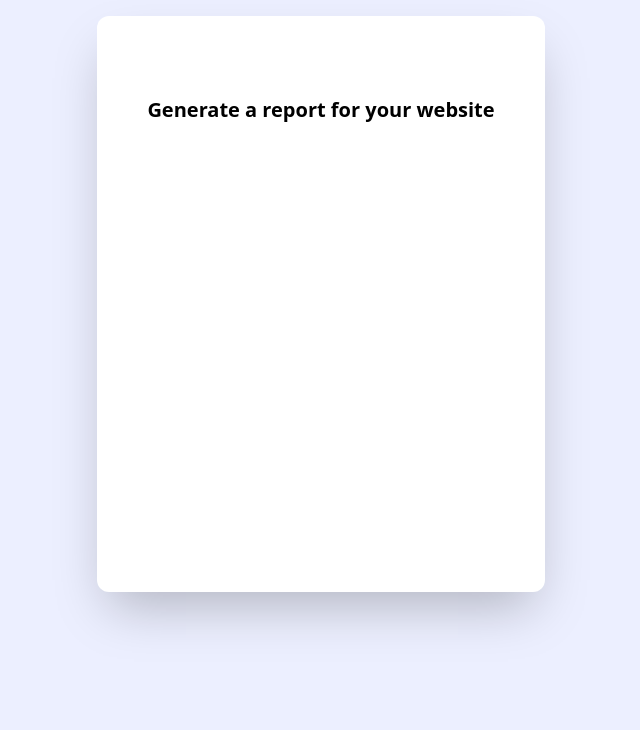
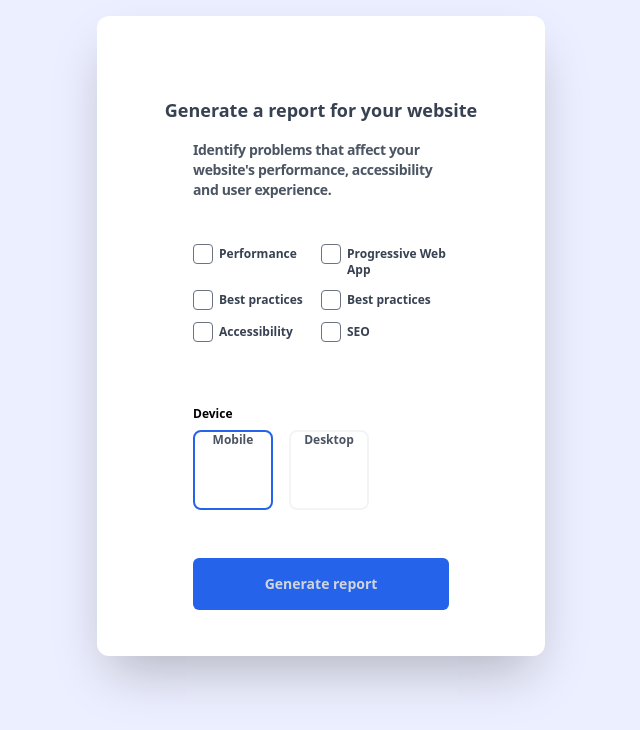
Before and after one commit to nasir-001/100-components, a Vue app: page /layout14 in a window 1280 px wide. Shown: the top 730 px of the page, without its empty margins (319-959 px from the left). Built offline with nearby package versions, Linux system fonts and the light colour scheme; the HTML template or start-up script is replaced by a standard one.

Commit message:
edit the style in the component 14

```diff
--- a/src/views/Layout14.vue
+++ b/src/views/Layout14.vue
@@ -1,8 +1,93 @@
 <template>
   <div class="bg-layout14backgroundColor h-screen">
-    <div class="bg-white w-3/8 mx-auto rounded-xl h-144 sticky top-4 shadow-2xl">
-      <div class="pt-20 font-semibold text-center text-xl">
+    <div class="bg-white w-3/8 mx-auto rounded-xl h-164 sticky top-4 shadow-2xl">
+      <div class="pt-20 font-bold text-gray-700 text-center text-lg">
         Generate a report for your website
+      </div>
+      <div class="mt-4 mx-24 text-sm font-semibold tracking-tight text-gray-600">
+        Identify problems that affect your website's performance, accessibility and user experience.
+      </div>
+      <div class="mx-24 mt-10">
+        <div class="flex justify-between">
+          <div class="flex justify-start w-1/2">
+            <div class="">
+              <input type="checkbox" value="check" class="rounded w-5 h-5 mr-1.5" />
+            </div>
+            <div class="text-xs mt-1.5 font-semibold text-gray-700">
+              Performance
+            </div>
+          </div>
+          <div class="flex justify-start w-1/2">
+            <div class="">
+              <input type="checkbox" value="check" class="rounded w-5 h-5 mr-1.5" />
+            </div>
+            <div class="text-xs mt-1.5 font-semibold text-gray-700">
+              Progressive Web App
+            </div>
+          </div>
+        </div>
+        <div class="flex justify-between mt-2">
+          <div class="flex justify-start w-1/2">
+            <div class="">
+              <input type="checkbox" value="check" class="rounded w-5 h-5 mr-1.5" />
+            </div>
+            <div class="text-xs mt-1.5 font-semibold text-gray-700">
+              Best practices
+            </div>
+          </div>
+          <div class="flex justify-start w-1/2">
+            <div class="">
+              <input type="checkbox" value="check" class="rounded w-5 h-5 mr-1.5" />
+            </div>
+            <div class="text-xs mt-1.5 font-semibold text-gray-700">
+              Best practices
+            </div>
+          </div>
+        </div>
+        <div class="flex justify-between mt-2">
+          <div class="flex justify-start w-1/2">
+            <div class="">
+              <input type="checkbox" value="check" class="rounded w-5 h-5 mr-1.5" />
+            </div>
+            <div class="text-xs mt-1.5 font-semibold text-gray-700">
+              Accessibility
+            </div>
+          </div>
+          <div class="flex justify-start w-1/2">
+            <div class="">
+              <input type="checkbox" value="check" class="rounded w-5 h-5 mr-1.5" />
+            </div>
+            <div class="text-xs mt-1.5 font-semibold text-gray-700">
+              SEO
+            </div>
+          </div>
+        </div>
+      </div>
+      <div class="mx-24 mt-16">
+        <div class="text-xs font-bold">
+          Device
+        </div>
+        <div class="flex justify-start">
+          <div class="w-20 mr-2 border-2 border-layout14buttonColor h-20 rounded-lg mt-2">
+            <div class="">
+
+            </div>
+            <div class="text-xs text-gray-600 font-semibold text-center">
+              Mobile
+            </div>
+          </div>
+          <div class="w-20 ml-2 border-2 border-gray-100 h-20 rounded-lg mt-2">
+            <div class="">
+
+            </div>
+            <div class="text-xs text-gray-600 font-semibold text-center">
+              Desktop
+            </div>
+          </div>
+        </div>
+      </div>
+      <div class="mx-24 mt-12 py-4 rounded-md bg-layout14buttonColor text-gray-300 font-semibold text-center text-sm">
+        Generate report
       </div>
     </div>
   </div>
--- a/tailwind.config.js
+++ b/tailwind.config.js
@@ -47,7 +47,8 @@ module.exports = {
         'layout11SmallCardColor': '#ea4c89',
         'layout12InvitebackgroundColor': '#dcdff5',
         'layout12ButtonsColor': '#9181ff',
-        'layout14backgroundColor': '#ecefff'
+        'layout14backgroundColor': '#ecefff',
+        'layout14buttonColor': '#2563eb'
       },
       // eslint-disable-next-line no-unused-vars
       backgroundImage: theme => ({
```
